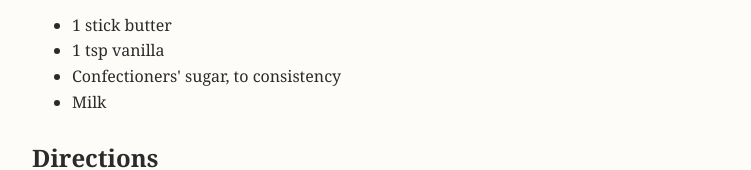
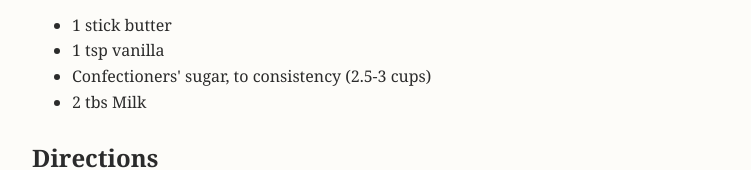
Before and after one commit to Eric15774/just-recipes, an Eleventy site: page src/recipes/soft-sugar-cookies.md in a window 1280 px wide. Shown: the part 580-750 px from the top of the page, without its empty margins (264-1015 px from the left). Built offline with nearby package versions, Linux system fonts and the light colour scheme; Eleventy itself is replaced by a stand-in of ours; files that its build step writes are made by us from their sources.

Commit message:
Refine icing ingredients in soft sugar cookies recipe
Updated icing ingredients for soft sugar cookies.

```diff
--- a/src/recipes/soft-sugar-cookies.md
+++ b/src/recipes/soft-sugar-cookies.md
@@ -20,8 +20,8 @@ Icing:
 
 - 1 stick butter
 - 1 tsp vanilla
-- Confectioners' sugar, to consistency
-- Milk
+- Confectioners' sugar, to consistency (2.5-3 cups)
+- 2 tbs Milk
 
 ## Directions
 
```
